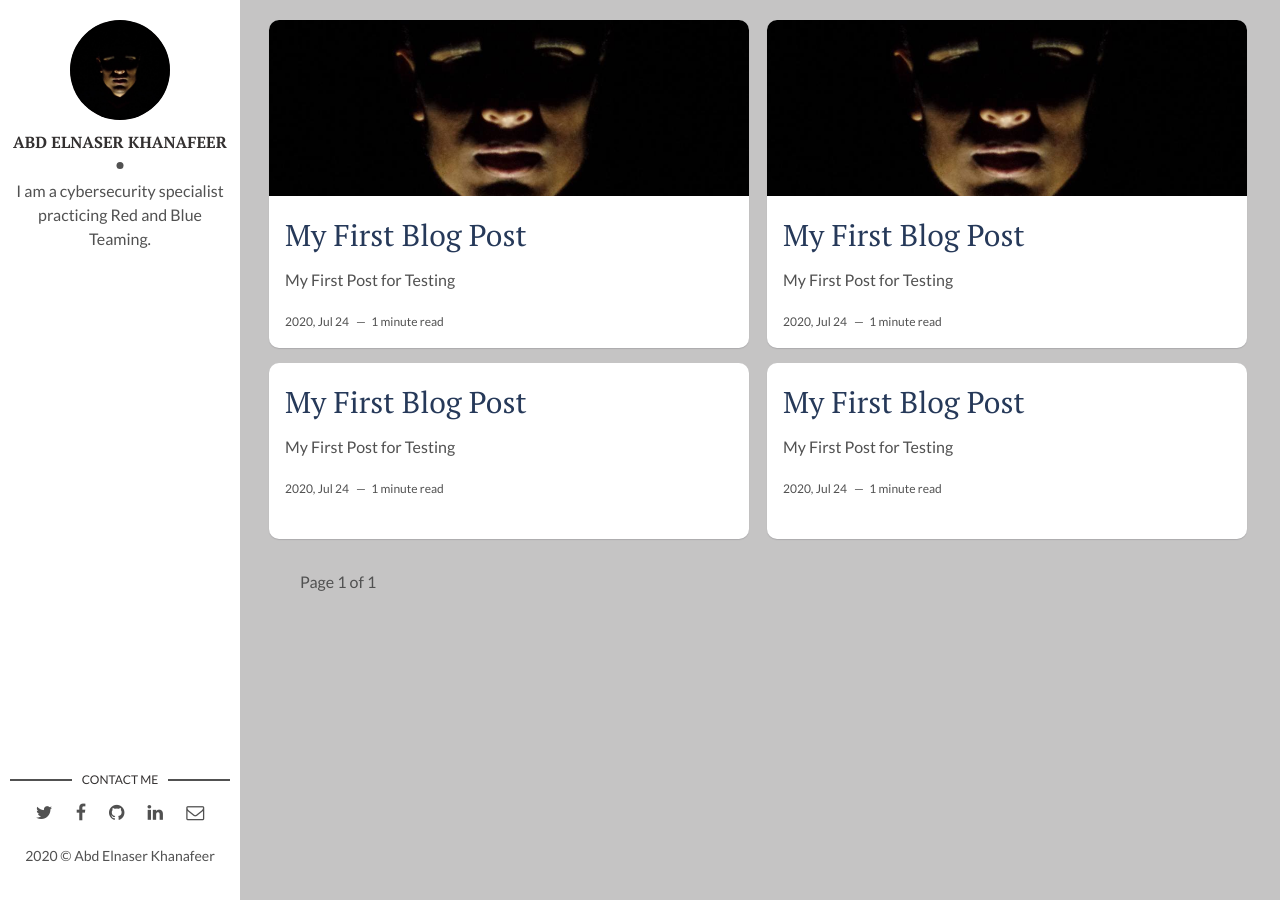
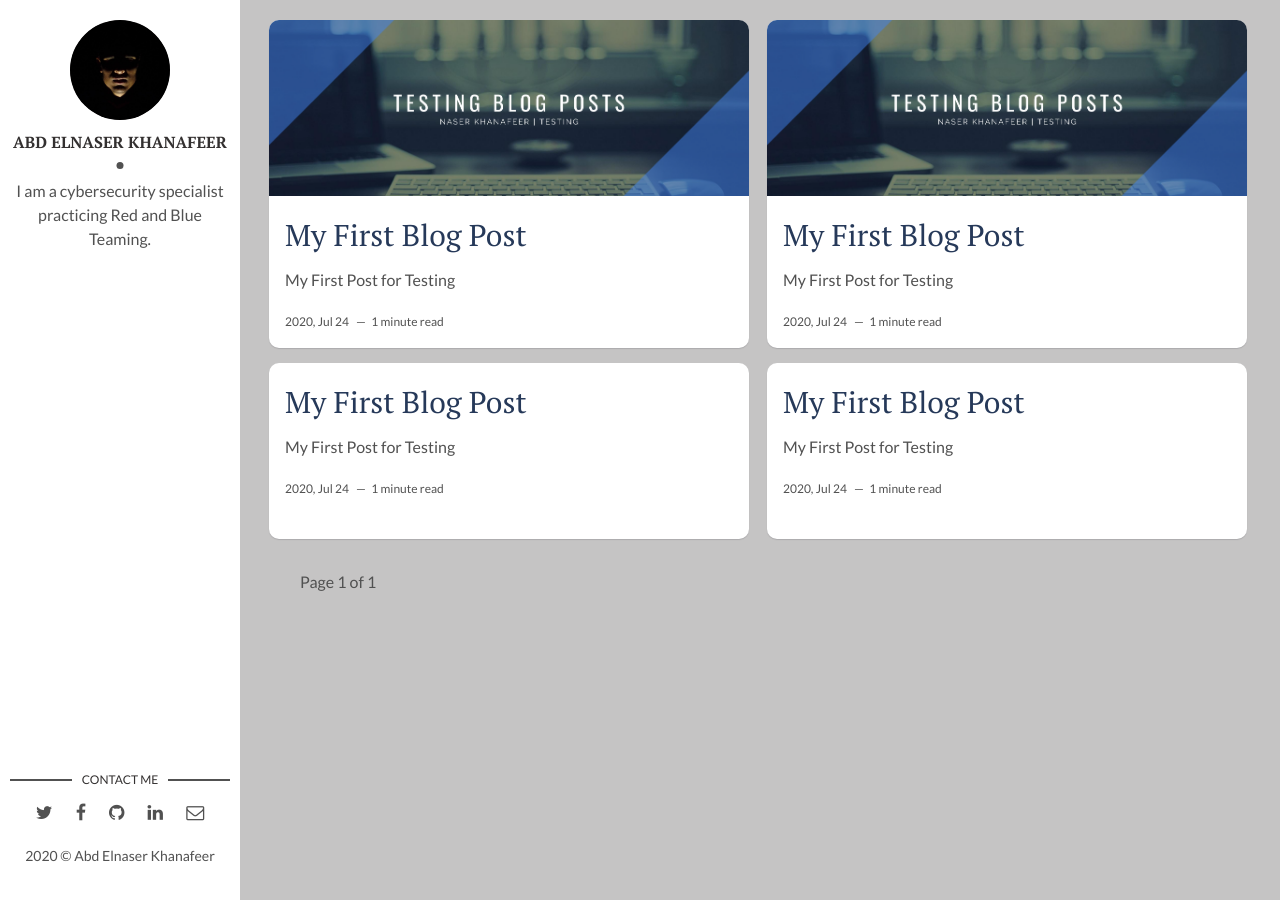
Before and after one commit to khanafeer/khanafeer, a Jekyll site: the page built from index.html, in a window 1280 px wide. Built offline with Jekyll 4.4.1, drawn with Linux system fonts in a browser that asks for light colours; the list of posts is cut into pages by our own code.

Commit message:
cover up

```diff
--- a/_posts/2020-6-7-First-Article copy.markdown
+++ b/_posts/2020-6-7-First-Article copy.markdown
@@ -3,7 +3,7 @@ layout: post
 title: My First Blog Post
 date: 2020-07-25 02:32:20 +0300
 description: This is my tria post and will be removed by time. # Add post description (optional)
-img:  khanafeer.jpg # Add image post (optional)
+img:  cover_testing.png # Add image post (optional)
 fig-caption: # Add figcaption (optional)
 tags: [red, blue]
 ---
--- a/_posts/2020-6-7-First-Article.markdown
+++ b/_posts/2020-6-7-First-Article.markdown
@@ -3,7 +3,7 @@ layout: post
 title: My First Blog Post
 date: 2020-07-25 02:32:20 +0300
 description: This is my tria post and will be removed by time. # Add post description (optional)
-img: khanafeer.jpg # Add image post (optional)
+img: cover_testing.png # Add image post (optional)
 fig-caption: # Add figcaption (optional)
 tags: [red, blue]
 ---
```
Also changed, not shown: assets/img/cover_testing.png (added).
